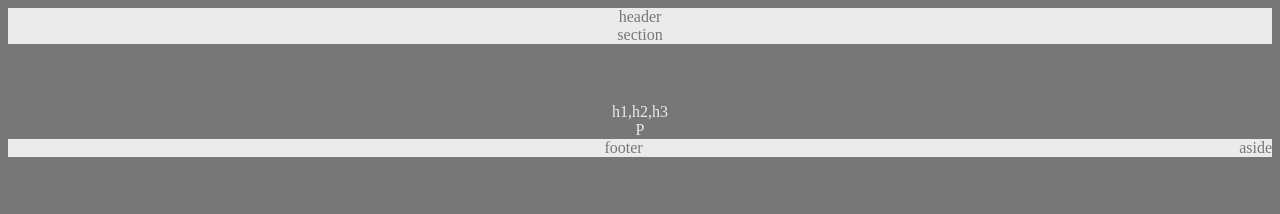
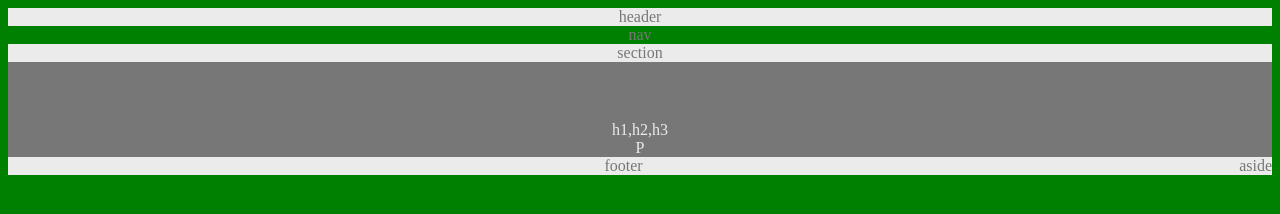
Before and after one commit to Zuprocj/HW-Wireframe, a plain HTML site: page index.html in a window 1280 px wide. Drawn offline with Linux system fonts and the light colour scheme.

Commit message:
added more html elements. changed some css

```diff
--- a/index.html
+++ b/index.html
@@ -12,6 +12,9 @@
         header
     </header>
 
+    <nav>
+        nav
+    </nav>
     <section>
         section
 
--- a/style.css
+++ b/style.css
@@ -4,9 +4,9 @@
 }
 
 body {
-    font family: arial, helvetica neue, helvetica, sans-serif;
+    font family: arial, helvetica, sans-serif;
     color: #777;
-    background: #777;
+    background: green;
     width: '960px';
     font-size: '18px';
 }
```
